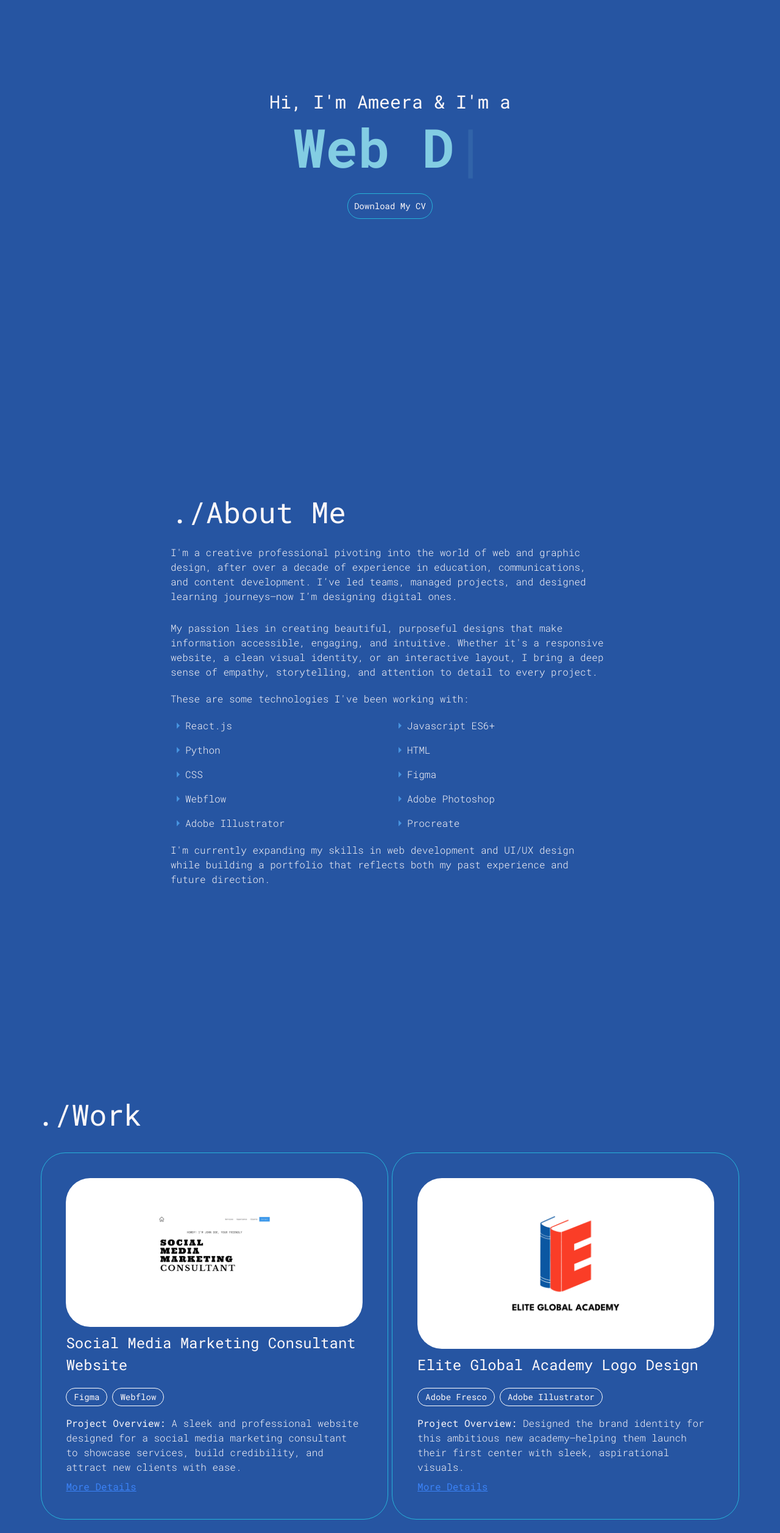
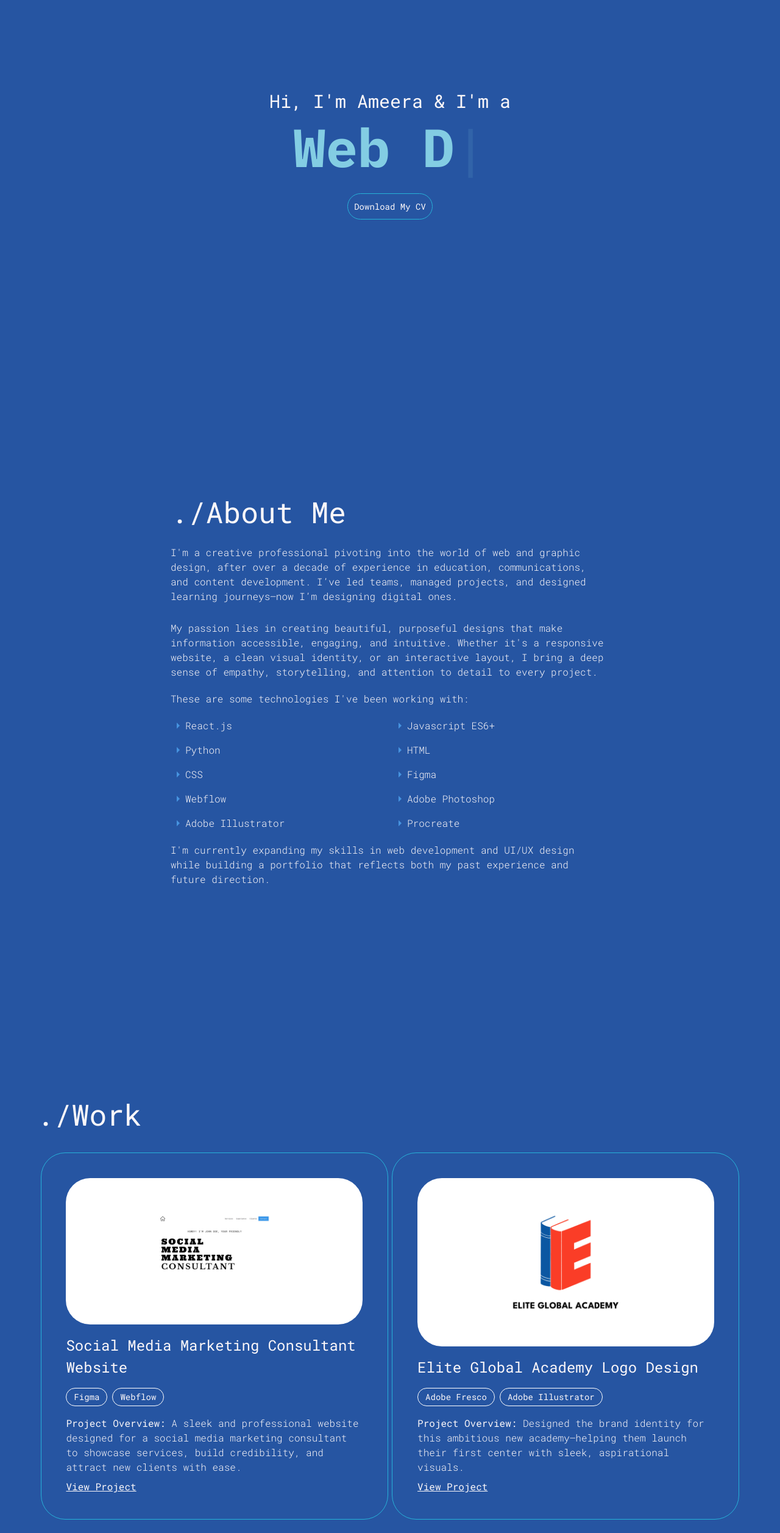
Before and after one commit to ameera-gahussain/ameera-gahussain.github.io, a React (Vite) app: page / in a window 1280 px wide. Shown: the part 234-2748 px from the top of the page at 61% size. Built offline with nearby package versions, Linux system fonts and the light colour scheme.

Commit message:
adjust index css, WorkModal, Work, Hero

```diff
--- a/src/App.jsx
+++ b/src/App.jsx
@@ -2,7 +2,6 @@ import Navbar from "./components/Navbar";
 import Hero from "./components/Hero";
 import About from "./components/About";
 import Work from "./components/Work";
-import Projects from "./components/Projects";
 import Contact from "./components/Contact";
 import Footer from "./components/Footer";
 
--- a/src/components/Work.jsx
+++ b/src/components/Work.jsx
@@ -1,10 +1,6 @@
-import { spinnerSolid, taskAlt } from "../assets";
-import { work, projectDetails } from "../constants";
-import { GradientLight } from "./designs/Work";
+import { work } from "../constants";
 import Section from "./Section";
 import { useState } from "react";
-import { AnimatePresence, motion } from "framer-motion";
-import { WorkImages } from "./designs/WorkImgBlock";
 import { WorkModal } from "./WorkModal";
 
 
@@ -47,7 +43,7 @@ const closeModal = () => {
                          className="max-h-full max-w-full object-contain"
                          />
                          </div>
-                           <div><h5 className="h5 mb-5">{item.title}</h5></div>
+                           <div><h5 className="h5 mt-2 mb-4">{item.title}</h5></div>
 
                            <div className="flex flex-wrap gap-2 mb-4">
                             {item.skills.split(", ").map((skill, index) => (
@@ -59,8 +55,8 @@ const closeModal = () => {
                            <div><p className="body-2 text-n-2">
                              <b>Project Overview: </b>{item.details}
                            </p>
-                           <button className="mt-2 underline text-blue-500 hover:text-blue-700" onClick={() => openModal(item)}>
-                            More Details
+                           <button className="mt-2 underline text-n-2 hover:text-blue-600" onClick={() => openModal(item)}>
+                            View Project
                             </button>
 
                            </div>
--- a/src/components/WorkModal.jsx
+++ b/src/components/WorkModal.jsx
@@ -15,7 +15,7 @@ const Section = ({ title, text, bullets, images, altPrefix, link, linkLabel }) =
           download
           target="_blank"
           rel="noopener noreferrer"
-          className="inline-block text-blue-500 underline hover:text-blue-700 mt-2"
+          className="inline-block text-n-2 underline hover:text-blue-600 mt-2"
         >
           {linkLabel || "Download PDF"}
         </a>
--- a/src/components/designs/WorkImgBlock.jsx
+++ b/src/components/designs/WorkImgBlock.jsx
@@ -6,7 +6,7 @@ export const WorkImages = ({ images, altPrefix }) => {
             key={index}
             src={src}
             alt={`${altPrefix} image ${index + 1}`}
-            className="w-full h-[25rem] object-contain rounded-[2.3rem] bg-white shadow p-2"
+            className="w-full h-[23rem] object-cover rounded-[2.3rem] bg-white shadow p-2"
           />
         ))}
       </div>
--- a/src/constants/index.js
+++ b/src/constants/index.js
@@ -197,7 +197,7 @@ export const projectDetails = {
       text: "Started with wireframes, moved into mockups in Figma, and iterated based on feedback.",
       images: [],
     },
-    tools: "Figma",
+    tools: "Figma, Webflow",
     outcome: [
       "Learned: Short, punchy service descriptions, using tabs for displaying wok experience and studying newspaper print design to achieve the current first draft aesthetic.",
       "Client Response: Client loved the clean layout draft and how it clearly displays services offered and analytics.",
--- a/src/index.css
+++ b/src/index.css
@@ -1,7 +1,4 @@
-@import url("https://fonts.googleapis.com/css2?family=Sora:wght@300;400;600&display=swap");
-@import url("https://fonts.googleapis.com/css2?family=Source+Code+Pro:wght@400;600;700&display=swap");
-@import url("https://fonts.googleapis.com/css2?family=Space+Grotesk:wght@300&display=swap");
-@import url("https://fonts.googleapis.com/css2?family=Comfortaa:wght@300..700&family=Nunito+Sans:ital,opsz,wght@0,6..12,200..1000;1,6..12,200..1000&family=Roboto+Mono:ital,wght@0,100..700;1,100..700&family=Roboto:ital,wght@0,100;0,300;0,400;0,500;0,700;0,900;1,100;1,300;1,400;1,500;1,700;1,900&display=swap");
+@import url("https://fonts.googleapis.com/css2?family=IBM+Plex+Mono:ital,wght@0,100;0,200;0,300;0,400;0,500;0,600;0,700;1,100;1,200;1,300;1,400;1,500;1,600;1,700&family=Inter:ital,opsz,wght@0,14..32,100..900;1,14..32,100..900&family=Nunito+Sans:ital,opsz,wght@0,6..12,200..1000;1,6..12,200..1000&family=Roboto+Mono:ital,wght@0,100..700;1,100..700&family=Sora:wght@100..800&family=Source+Code+Pro:ital,wght@0,200..900;1,200..900&family=Space+Grotesk:wght@300..700&display=swap");
 
 @tailwind base;
 @tailwind components;
@@ -13,6 +10,8 @@
     --font-grotesk: "Space Grotesk", sans-serif;
     --font-robotoMono: "Roboto Mono", monospace;
     --font-nunitoSans: "Nunito Sans", sans-serif;
+    --font-ibmPlexMono: "IBM Plex Mono", monospace;
+    --font-inter: "Inter", sans-serif;
     color-scheme: dark;
 }
 
@@ -92,6 +91,7 @@
 
 #typewriter {
     color: #83CDE3;
+    font-family: var(--font-ibmPlexMono);
 }
 
 #cursor {
```
Also changed, not shown: 5 other files (tests, documents, lock files or other folders).
